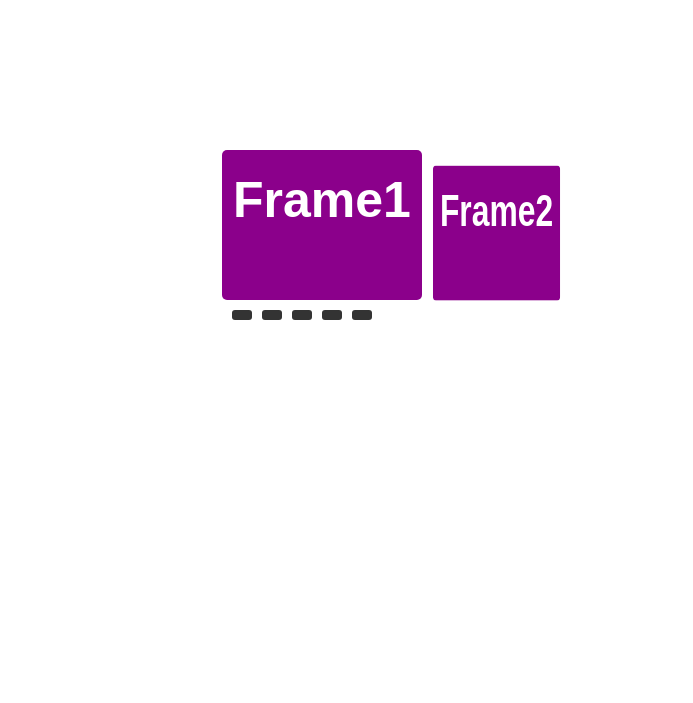
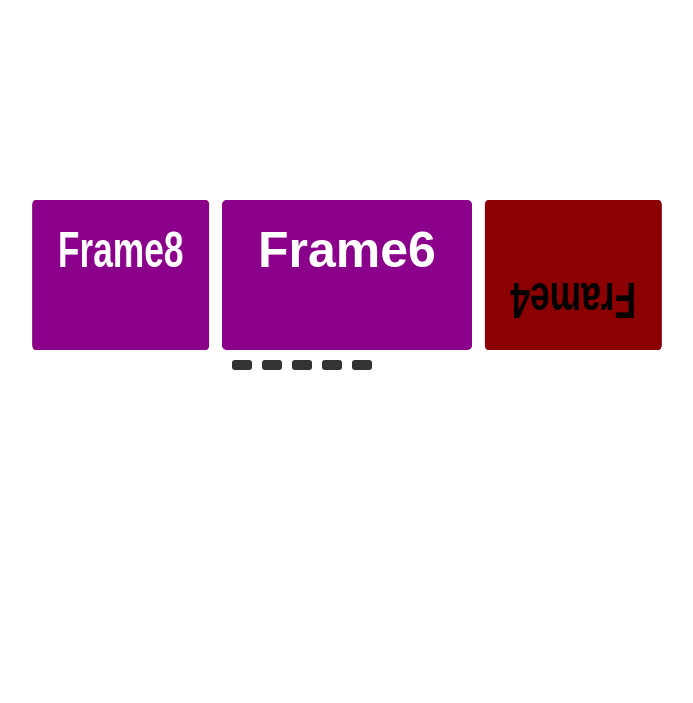
Before and after one commit to omidgharib/3D-Slider, a plain HTML site: page index.html in a window 1280 px wide. Shown: the whole page, without its empty margins (118-811 px from the left). Drawn offline with Linux system fonts and the light colour scheme.

Commit message:
! Not Completed

```diff
--- a/Style.css
+++ b/Style.css
@@ -2,10 +2,13 @@ div.container{
 	width: 600px;
 	min-height: 500px;
 	margin: 50px auto 0;
-	-webkit-perspective:800px;
+	-webkit-perspective:1000px;
 }
 
 div.slider{
+	position:relative;
+	width: 200px;
+	min-height: 150px;
 }
 
 menu li{
@@ -23,37 +26,53 @@ menu li:hover{
 }
 
 div.frame{
-	position: relative;
-	margin: 100px auto 0;
+	width: 250px;
+	min-height: 150px;
+	position: absolute;
 	line-height: 100px;
 	text-align: center;
 	font-size: 50px;
 	font-weight: bold;
+	-webkit-transform-style: preserve-3d;
 }
 
 div.frame1{
-	width: 200px;
-	min-height: 150px;
+	-webkit-transform: rotateY(0deg) translateZ(320px);
 }
 
 div.frame2{
-	width: 200px;
-	min-height: 150px;
-	-webkit-transform: rotateY(45deg) scale(0.9) translateY(9px) translateX(-40px);
+	-webkit-transform: rotateY(45deg) translateZ(320px);
 }
 
 div.frame3{
-	width: 200px;
-	min-height: 150px;
-	-webkit-transform: rotateY(90deg) scale(0.75) translateY(25px) translateX(-80px);
-	margin-left: -163px;
+	-webkit-transform: rotateY(90deg) translateZ(320px);
+}
+
+div.frame4{
+	-webkit-transform: rotateY(135deg) translateZ(320px);
+}
+
+div.frame5{
+	-webkit-transform: rotateY(180deg) translateZ(320px);
+}
+
+div.frame5{
+	-webkit-transform: rotateY(225deg) translateZ(320px);
+}
+
+div.frame7{
+	-webkit-transform: rotateY(270deg) translateZ(320px);
+}
+
+div.frame8{
+	-webkit-transform: rotateY(315deg) translateZ(320px);
 }
 
 div.frame div.frontface,
 div.frame div.backface{
+	position: absolute;
 	width: inherit;
 	min-height: inherit;
-	position: absolute;
 	top: 0;
 	left: 0;
 	border-radius: 5px;
--- a/index.html
+++ b/index.html
@@ -9,18 +9,38 @@
 </head>
 <body>
 	<div class="container">
-		<div class="slider cover">
-			<div class="frame frame1 left">
+		<div class="slider mt20">
+			<div class="frame frame1">
 				<div class="frontface">Frame1</div>
 				<div class="backface">Frame1</div>
 			</div>
-			<div class="frame frame2 left ">
+			<div class="frame frame2">
 				<div class="frontface">Frame2</div>
 				<div class="backface">Frame2</div>
 			</div>
-			<div class="frame frame3 left ">
+			<div class="frame frame3">
 				<div class="frontface">Frame3</div>
 				<div class="backface">Frame3</div>
+			</div>
+			<div class="frame frame4">
+				<div class="frontface">Frame4</div>
+				<div class="backface">Frame4</div>
+			</div>
+			<div class="frame frame5">
+				<div class="frontface">Frame5</div>
+				<div class="backface">Frame5</div>
+			</div>
+			<div class="frame frame6">
+				<div class="frontface">Frame6</div>
+				<div class="backface">Frame6</div>
+			</div>
+			<div class="frame frame7">
+				<div class="frontface">Frame7</div>
+				<div class="backface">Frame7</div>
+			</div>
+			<div class="frame frame8">
+				<div class="frontface">Frame8</div>
+				<div class="backface">Frame8</div>
 			</div>
 		</div>
 		<menu class="mt1">
```
